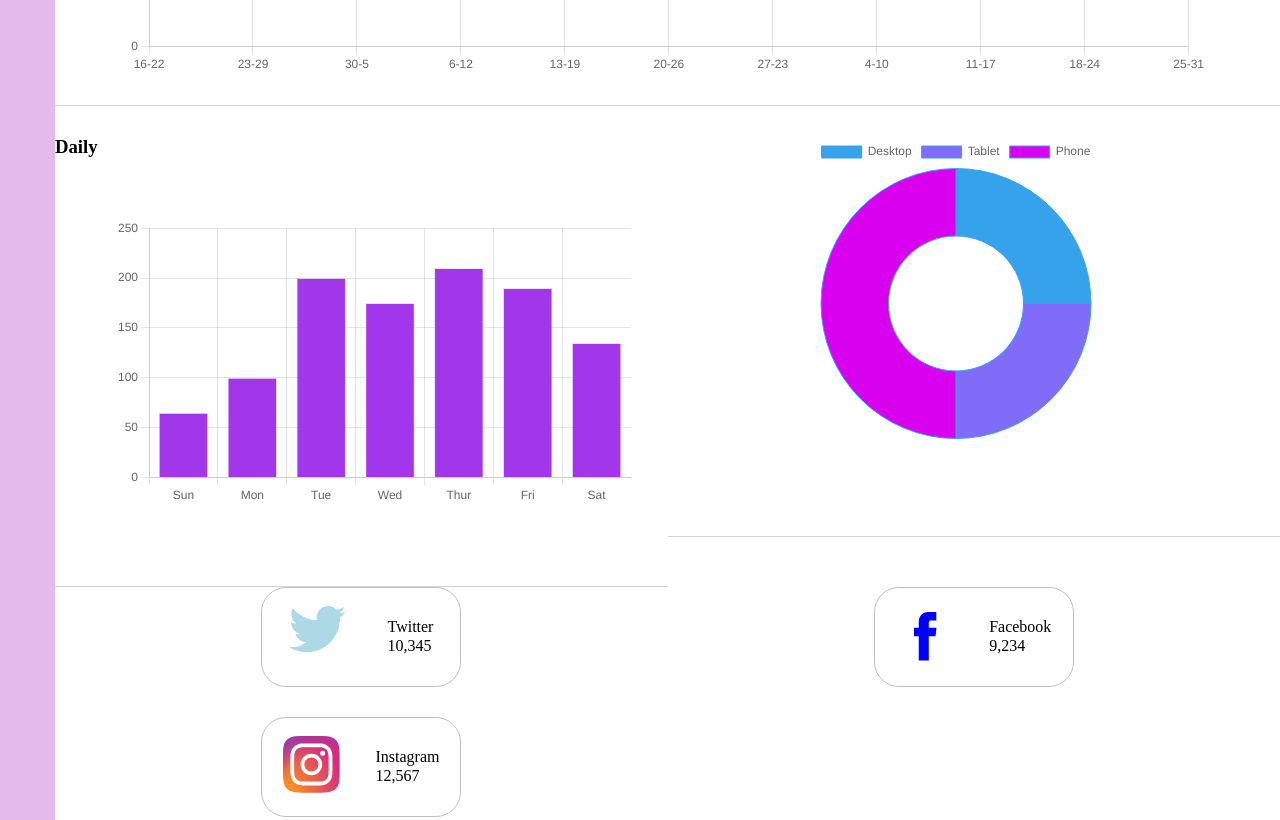
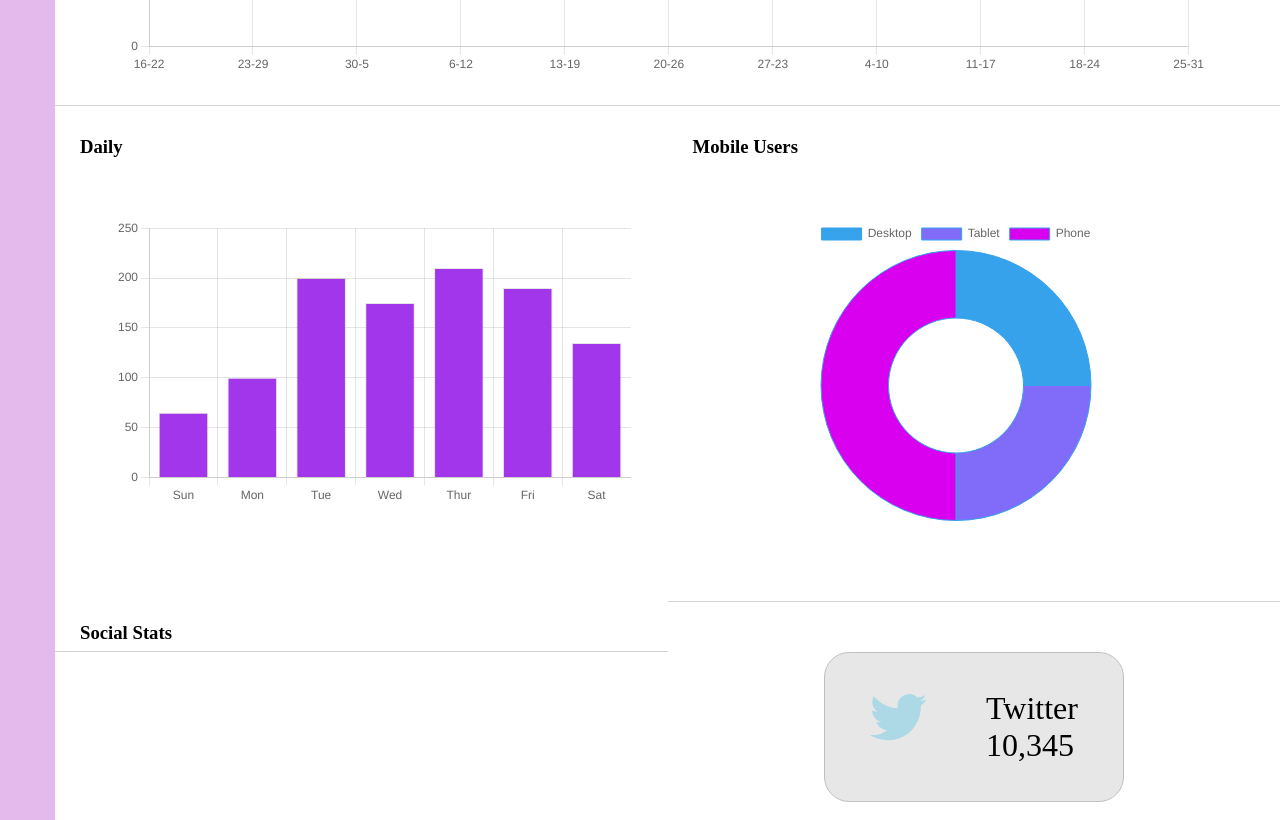
Before and after one commit to chrislee-webdev/TechDegree-Unit-7, a plain HTML site: page index.html in a window 1280 px wide. Shown: the part 800-1620 px from the top of the page. Drawn offline with nearby package versions, Linux system fonts and the light colour scheme.

Commit message:
Working on CSS for 320px screen size

```diff
--- a/css/style.css
+++ b/css/style.css
@@ -35,6 +35,11 @@ h2 {
 h3 {
     margin-top: 30px;
     margin-bottom: 30px;
+    padding-left: 25px;
+}
+
+.social-heading {
+    margin-top: -30px;
 }
 
 ul {
@@ -92,7 +97,8 @@ header {
 
 .traffic,
 .daily,
-.mobile {
+.mobile,
+.message {
     border-bottom: lightgrey 1px solid;
 }
 
@@ -140,10 +146,12 @@ header {
     margin-right: auto;
     align-items: center;
     justify-content: space-evenly;
-    width: 200px;
-    height: 100px;
+    width: 300px;
+    height: 150px;
     border-radius: 25px;
     border: silver 1px solid;
+    background-color: rgb(231, 231, 231);
+    font-size: xx-large;
 }
 
 .social-container:nth-child(n+1) {
@@ -209,12 +217,21 @@ header {
     flex-direction: column;
     margin-left: auto;
     margin-right: auto;
+    width: 143.99px;
 }
+
+
 
 .settings-button {
     text-align: center;
     margin-bottom: 100px;
 }
+
+#save,
+#cancel {
+    width: 71px;
+}
+
 
 /** Media Query **/
 
--- a/index.html
+++ b/index.html
@@ -80,6 +80,8 @@
 
                 <!-- Donut chart -->
                 <section class="mobile">
+                    <h3>Mobile Users</h3>
+
                     <div class="widget-container-half">
                         <!-- element donut chart will attach to -->
                         <canvas id="mobile-chart"></canvas>
@@ -87,7 +89,10 @@
                 </section>
 
                 <!-- Social Status -->
+                <h3 class="social-heading">Social Stats</h3>
+
                 <div class="social-container">
+
                     <div class="social-image">
                     <!-- social media image -->
                     <svg version="1.1" id="Layer_1" xmlns="http://www.w3.org/2000/svg" xmlns:xlink="http://www.w3.org/1999/xlink" x="0px" y="0px"
```
